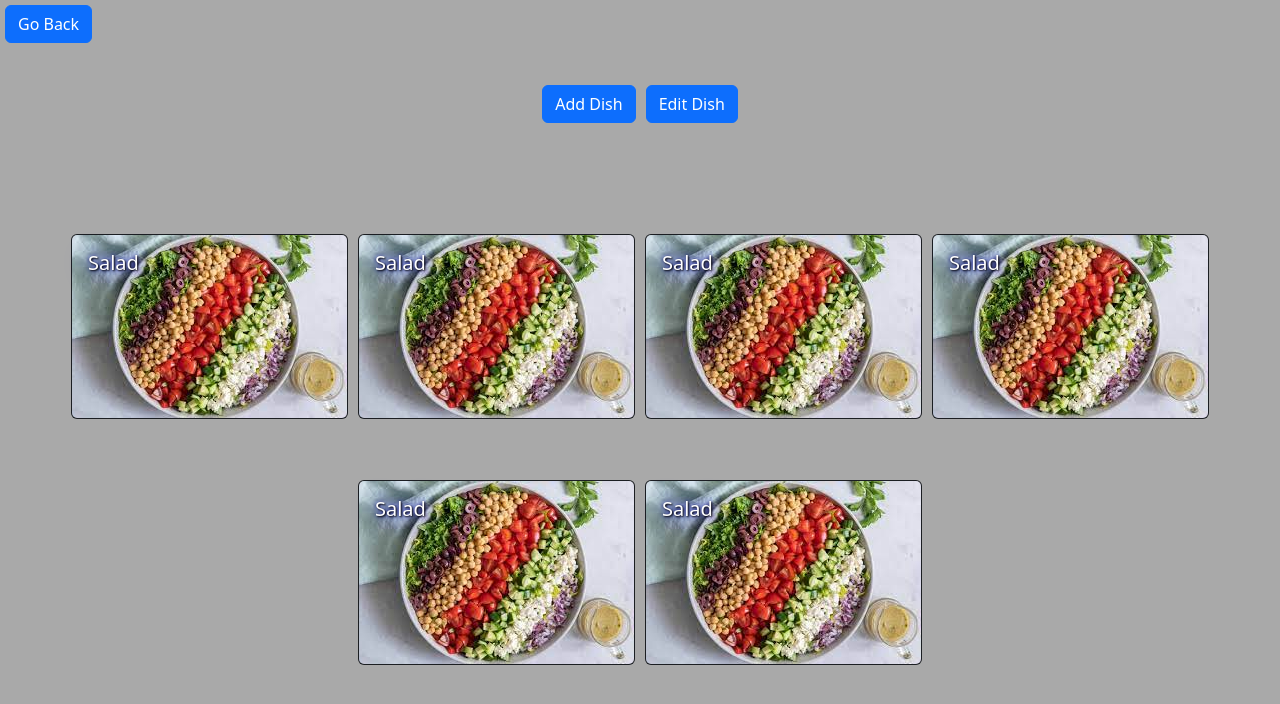
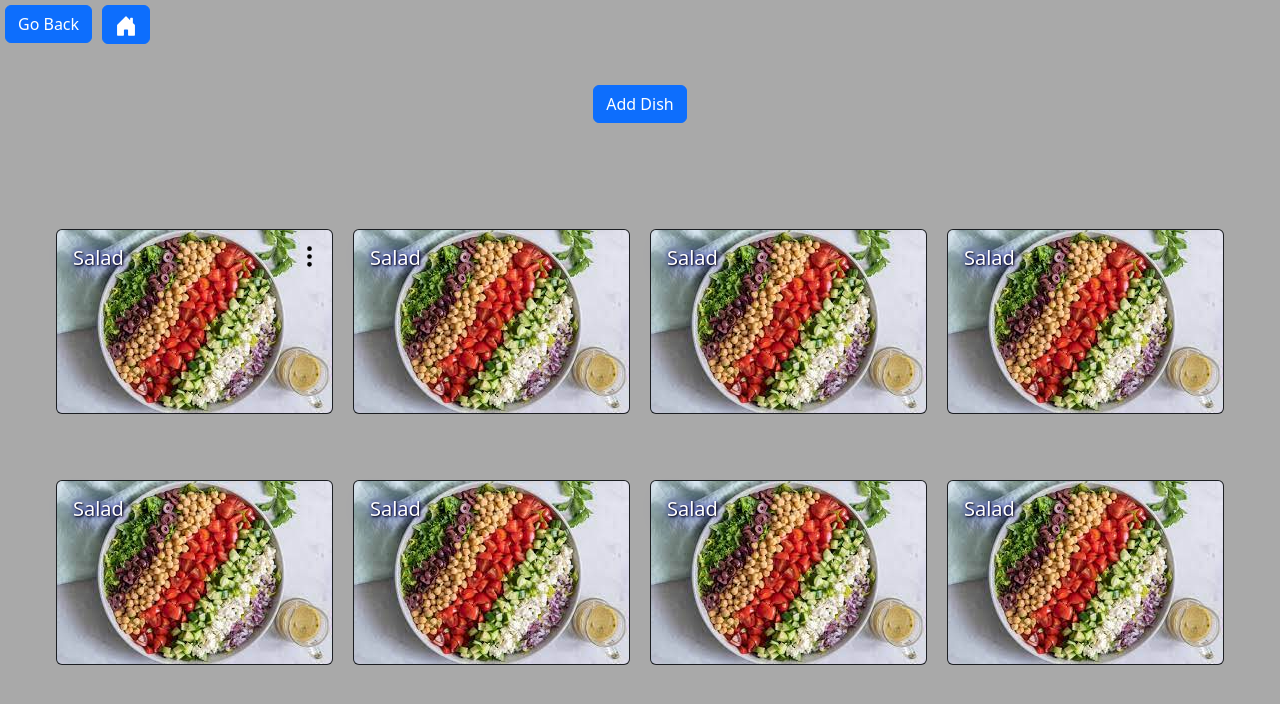
Before and after one commit to Sh4Qy/Project-F, a React (Create React App) app in the folder project-f/: page /dishes in a window 1280 px wide. Shown: the top 704 px of the page. Built offline with nearby package versions, Linux system fonts and the light colour scheme.

Commit message:
Options Sections added

```diff
--- a/project-f/package.json
+++ b/project-f/package.json
@@ -7,13 +7,14 @@
     "@testing-library/react": "^13.4.0",
     "@testing-library/user-event": "^13.5.0",
     "bootstrap": "^5.3.2",
+    "bootstrap-icons": "^1.11.2",
     "jquery": "^3.7.1",
     "react": "^18.2.0",
     "react-bootstrap": "^2.9.2",
     "react-dom": "^18.2.0",
     "react-modal": "^3.16.1",
     "react-router-dom": "^6.21.1",
-    "react-scripts": "5.0.1",
+    "react-scripts": "^5.0.1",
     "web-vitals": "^2.1.4"
   },
   "scripts": {
--- a/project-f/src/App.css
+++ b/project-f/src/App.css
@@ -17,7 +17,7 @@ body {
     justify-content: center;
     align-items: center;
     color: white;
-    overflow-y: 'auto';
+    overflow: auto;
 }
 
 .btn {
@@ -39,7 +39,7 @@ body {
 
 .Card {
     text-shadow: 1px 1px 2px black, 0 0 25px blue, 0 0 5px darkblue;
-    margin: 5px;
+    margin: 10px;
 }
 
 .DishList {
@@ -55,5 +55,27 @@ body {
     height: 80vh;
 }
 
-.DishPageActions {
-}
+.OptionsIcon {
+    position: absolute;
+    top: 10px;
+    right: 10px;
+    cursor: pointer;
+    font-size: 20px;
+  }
+
+  .OptionsSection {
+    position: absolute;
+    min-height: 45px;
+    width: 50px;
+    top:50px;
+    right: 10px;
+  }
+
+  .DeleteDishModalBody {
+    text-align: center;
+  }
+
+  .DeleteDishModalBody button {
+    width: 100px;
+    height: 50px;
+  }
--- a/project-f/src/App.js
+++ b/project-f/src/App.js
@@ -4,7 +4,6 @@ import HomePage from './HomePage';
 import Dishes from './Dishes';
 import './App.css';
 import { useNavigate  } from 'react-router-dom';
-
 
 
 function App() {
@@ -34,6 +33,11 @@ function App() {
       {showGoBack && (
             <div className='GoBack'>
             <button type="button" class="btn btn-primary" onClick={() => navigate(-1)}>Go Back</button>
+            <Link to="/" class="btn btn-primary">
+            <svg xmlns="http://www.w3.org/2000/svg" width="22" height="22" fill="currentColor" class="bi bi-house-door-fill" viewBox="0 0 16 16">
+              <path d="M6.5 14.5v-3.505c0-.245.25-.495.5-.495h2c.25 0 .5.25.5.5v3.5a.5.5 0 0 0 .5.5h4a.5.5 0 0 0 .5-.5v-7a.5.5 0 0 0-.146-.354L13 5.793V2.5a.5.5 0 0 0-.5-.5h-1a.5.5 0 0 0-.5.5v1.293L8.354 1.146a.5.5 0 0 0-.708 0l-6 6A.5.5 0 0 0 1.5 7.5v7a.5.5 0 0 0 .5.5h4a.5.5 0 0 0 .5-.5"/>
+            </svg>
+            </Link>
             </div>)
       }
       <Routes>
@@ -43,11 +47,11 @@ function App() {
 
       {showLinks && (
         <div className='HomeLink'>
-          <Link to="/home">
-            <button type="button" class="btn btn-primary">Home</button>
+          <Link to="/home" class="btn btn-primary">
+            Home
           </Link>
-          <Link to="/dishes">
-            <button type="button" class="btn btn-primary">Dishes</button>
+          <Link to="/dishes" class="btn btn-primary">
+            Dishes
           </Link>
         </div>
       )}
--- a/project-f/src/Dishes.js
+++ b/project-f/src/Dishes.js
@@ -1,27 +1,53 @@
 import React from 'react';
-import { useState } from 'react';
+import { useState, useEffect, useRef } from 'react';
 import { Button, Card } from 'react-bootstrap';
 import AddDishModal from './Modals/AddDish';
 import ShowDishModal from './Modals/ShowDish';
 import EditDishModal from './Modals/EditDish';
+import DeleteDishModal from './Modals/DeleteDish'
+import Collapse from 'react-bootstrap/Collapse';
 
 const Dishes = () => {
 
   const [addDishModalShow, setaddDishModalShow] = useState(false);
   const [editDishModalShow, setEditDishModalShow] = useState(false);
   const [showDishModalShow, setShowDishModalShow] = useState(false);
+  const [deleteDishModalShow, setDeleteDishModalShow] = useState(false);
 
+  const [showOptions, setShowOptions] = useState(false)
+  const optionsSectionRef = useRef(null);
+
+  useEffect(() => {
+    const handleClickOutside = (event) => {
+      console.log('Clicked outside');
+      console.log('event.target:', event.target);
+      console.log('optionsSectionRef.current:', optionsSectionRef.current);
+      if (addDishModalShow || editDishModalShow || showDishModalShow || deleteDishModalShow) {
+        return;
+      }
+      if (optionsSectionRef.current && !optionsSectionRef.current.contains(event.target)) {
+        setShowOptions(false);
+      }
+    };
+
+    document.addEventListener('click', handleClickOutside);
+
+    return () => {
+      document.removeEventListener('click', handleClickOutside);
+    };
+  }, [addDishModalShow, editDishModalShow, showDishModalShow, deleteDishModalShow]);
+
+  const toggleOptions = (event) => {
+    event.stopPropagation();
+    setShowOptions(!showOptions)
+  }
 
   return (
     <div className='DishPage'>
-      <div className='DishPageActions'>
-      <Button variant="primary" onClick={() => setaddDishModalShow(true)}>
-        Add Dish
-      </Button>
-
-      <Button variant="primary" onClick={() => setEditDishModalShow(true)}>
-        Edit Dish
-      </Button>
+      <div>
+        <Button variant="primary" onClick={(event) => {setaddDishModalShow(true); event.stopPropagation()}}>
+            Add Dish
+        </Button>
       </div>
       <AddDishModal
         show={addDishModalShow}
@@ -40,7 +66,48 @@ const Dishes = () => {
           onHide={() => setShowDishModalShow(false)}
       />
 
+      <DeleteDishModal
+      show={deleteDishModalShow}
+      onHide={() => setDeleteDishModalShow(false)}
+      />
         <div className='DishList'>
+          <div className='Card' onClick={() => setShowDishModalShow(true)}>
+          <Card className="bg-dark text-white">
+            <Card.Img src="/salad.jpeg" alt="Card image"/>
+            <Card.ImgOverlay>
+              <Card.Title>Salad</Card.Title>
+              <div className='OptionsIcon' onClick={toggleOptions} aria-controls="example-collapse-text" aria-expanded={showOptions}>
+              <svg xmlns="http://www.w3.org/2000/svg" width="25" height="25" className="bi bi-three-dots-vertical" viewBox="0 0 16 16">
+                <path d="M9.5 13a1.5 1.5 0 1 1-3 0 1.5 1.5 0 0 1 3 0m0-5a1.5 1.5 0 1 1-3 0 1.5 1.5 0 0 1 3 0m0-5a1.5 1.5 0 1 1-3 0 1.5 1.5 0 0 1 3 0"/>
+              </svg>
+              </div>
+              <div className='OptionsSection' ref={optionsSectionRef}>
+              <Collapse in={showOptions}>
+                <div id="example-collapse-text">
+                  <Button variant="dark" onClick={(event) => {setEditDishModalShow(true); event.stopPropagation()}}>
+                    <svg xmlns="http://www.w3.org/2000/svg" width="16" height="16" fill="currentColor" class="bi bi-pen" viewBox="0 0 16 16">
+                      <path d="m13.498.795.149-.149a1.207 1.207 0 1 1 1.707 1.708l-.149.148a1.5 1.5 0 0 1-.059 2.059L4.854 14.854a.5.5 0 0 1-.233.131l-4 1a.5.5 0 0 1-.606-.606l1-4a.5.5 0 0 1 .131-.232l9.642-9.642a.5.5 0 0 0-.642.056L6.854 4.854a.5.5 0 1 1-.708-.708L9.44.854A1.5 1.5 0 0 1 11.5.796a1.5 1.5 0 0 1 1.998-.001m-.644.766a.5.5 0 0 0-.707 0L1.95 11.756l-.764 3.057 3.057-.764L14.44 3.854a.5.5 0 0 0 0-.708l-1.585-1.585z"/>
+                    </svg>
+                  </Button>
+                  <Button variant="dark" onClick={(event) => {setDeleteDishModalShow(true); event.stopPropagation()}}>
+                    <svg xmlns="http://www.w3.org/2000/svg" width="16" height="16" fill="currentColor" class="bi bi-trash3" viewBox="0 0 16 16">
+                      <path d="M6.5 1h3a.5.5 0 0 1 .5.5v1H6v-1a.5.5 0 0 1 .5-.5M11 2.5v-1A1.5 1.5 0 0 0 9.5 0h-3A1.5 1.5 0 0 0 5 1.5v1H2.506a.58.58 0 0 0-.01 0H1.5a.5.5 0 0 0 0 1h.538l.853 10.66A2 2 0 0 0 4.885 16h6.23a2 2 0 0 0 1.994-1.84l.853-10.66h.538a.5.5 0 0 0 0-1h-.995a.59.59 0 0 0-.01 0zm1.958 1-.846 10.58a1 1 0 0 1-.997.92h-6.23a1 1 0 0 1-.997-.92L3.042 3.5zm-7.487 1a.5.5 0 0 1 .528.47l.5 8.5a.5.5 0 0 1-.998.06L5 5.03a.5.5 0 0 1 .47-.53Zm5.058 0a.5.5 0 0 1 .47.53l-.5 8.5a.5.5 0 1 1-.998-.06l.5-8.5a.5.5 0 0 1 .528-.47ZM8 4.5a.5.5 0 0 1 .5.5v8.5a.5.5 0 0 1-1 0V5a.5.5 0 0 1 .5-.5"/>
+                    </svg>
+                  </Button>
+                </div>
+              </Collapse>
+              </div>
+            </Card.ImgOverlay>
+          </Card>
+          </div>
+          <div className='Card' onClick={() => setShowDishModalShow(true)}>
+          <Card className="bg-dark text-white">
+            <Card.Img src="/salad.jpeg" alt="Card image"/>
+            <Card.ImgOverlay>
+              <Card.Title>Salad</Card.Title>
+            </Card.ImgOverlay>
+          </Card>
+          </div>
           <div className='Card' onClick={() => setShowDishModalShow(true)}>
           <Card className="bg-dark text-white">
             <Card.Img src="/salad.jpeg" alt="Card image"/>
--- /dev/null
+++ b/project-f/src/Modals/DeleteDish.js
@@ -0,0 +1,29 @@
+import Button from 'react-bootstrap/Button';
+import Modal from 'react-bootstrap/Modal';
+
+function DeleteDishModal(props) {
+  return (
+    <Modal
+      show={props.show}
+      onHide={props.onHide}
+      size="lg"
+      aria-labelledby="contained-modal-title-vcenter"
+      centered
+    >
+      <Modal.Header closeButton>
+        <Modal.Title id="contained-modal-title-vcenter">
+            Are you sure you want to delete this dish
+        </Modal.Title>
+      </Modal.Header>
+      <Modal.Body className='DeleteDishModalBody'>
+        <Button variant='success'>Yes</Button>
+        <Button variant='danger'>No</Button>
+      </Modal.Body>
+      <Modal.Footer>
+        <Button onClick={props.onHide}>Close</Button>
+      </Modal.Footer>
+    </Modal>
+  );
+}
+
+export default DeleteDishModal;
```
Also changed, not shown: 1 other file (tests, documents, lock files or other folders).
